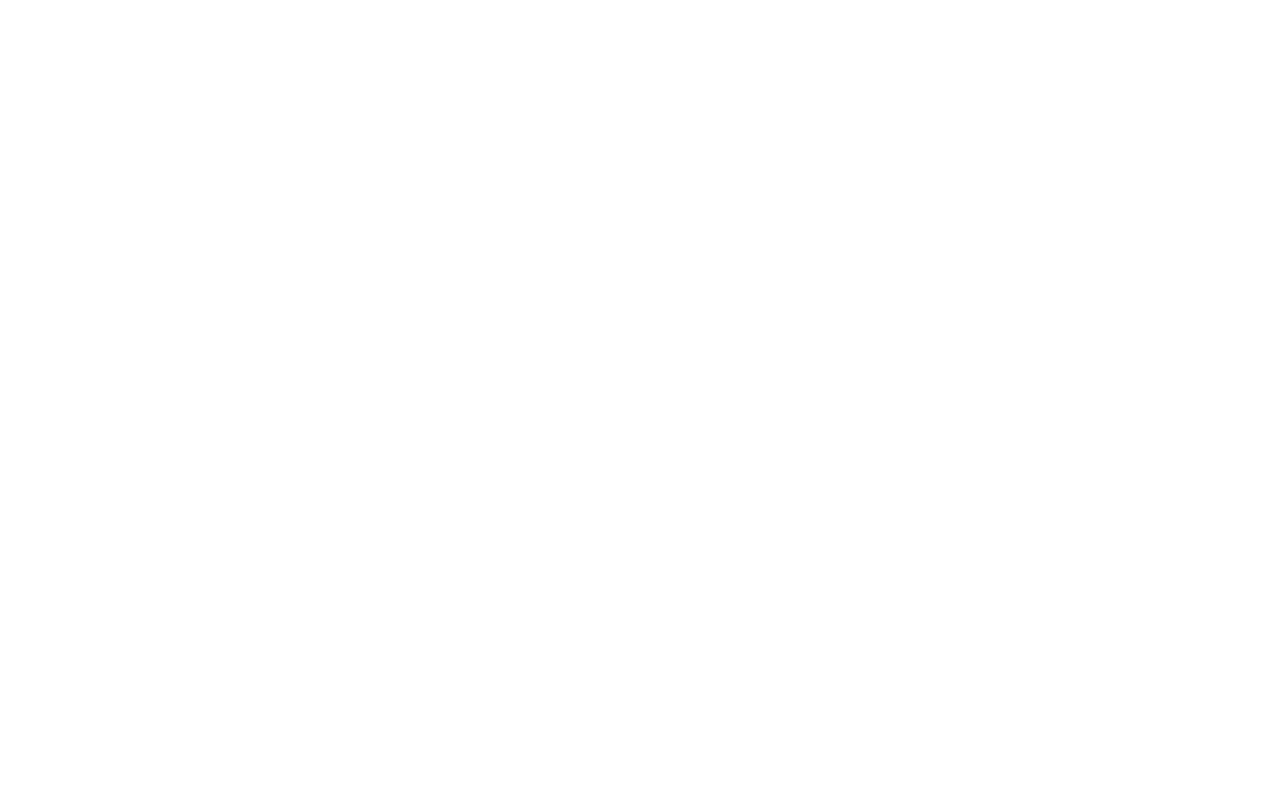
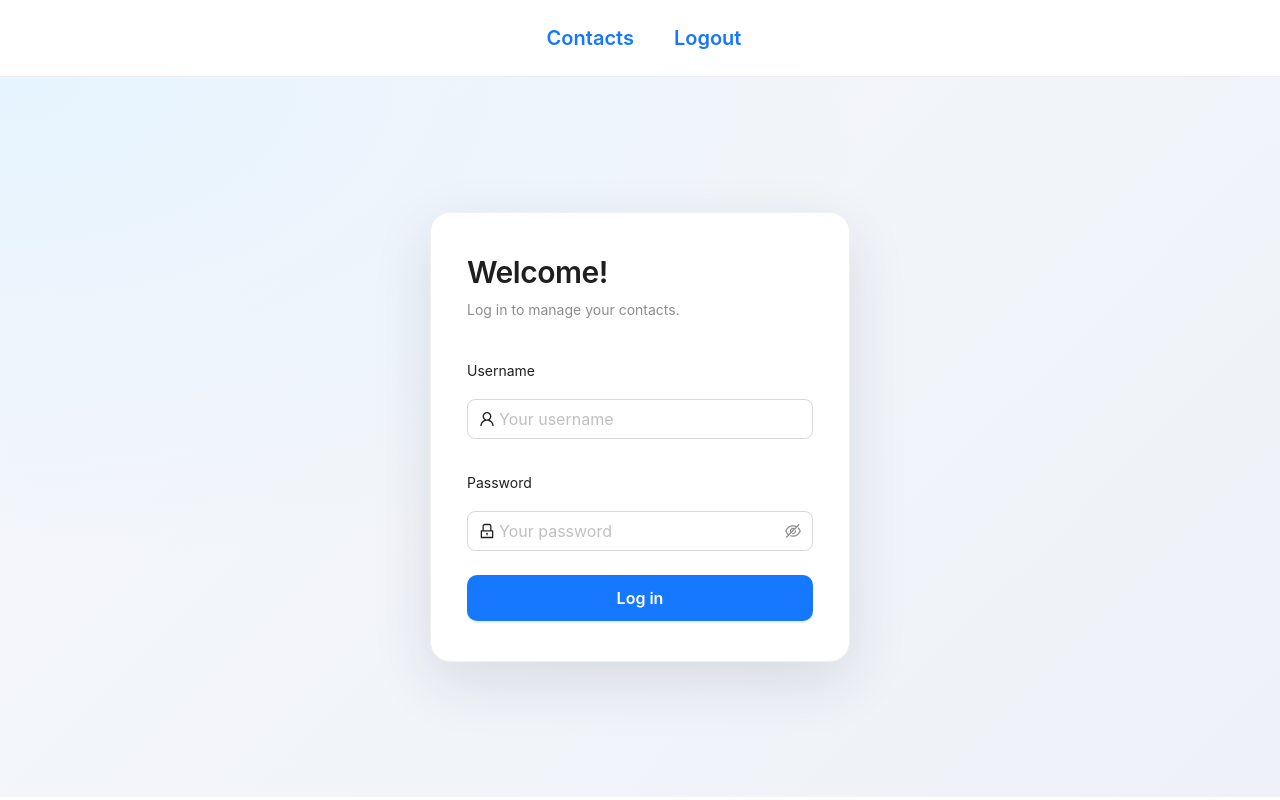
Before and after one commit to jpapric/ContactApp, a React (Vite) app: page /login in a window 1280 px wide. Before the commit this address had no page. Built offline with nearby package versions, Linux system fonts and the light colour scheme; sample sign-in values are in the browser's storage.

Commit message:
add readme, header and pageNotFound

```diff
--- a/src/app/App.jsx
+++ b/src/app/App.jsx
@@ -3,25 +3,40 @@ import { StrictMode } from "react";
 import { BrowserRouter } from "react-router-dom";
 import { Routes, Route } from "react-router-dom";
 import { AuthProvider } from "../features/auth/AuthProvider";
+import { App as AntdApp } from "antd";
 import LoginPage from "../features/auth/components/LoginPage";
 import ProtectedRoute from "./ProtectedRoute";
-import NewContactPage from "../features/auth/components/NewContactPage";
+import NewContactPage from "../features/contacts/components/NewContactPage";
+import ContactListPage from "../features/contacts/components/ContactListPage";
+import ContactDetailsPage from "../features/contacts/components/ContactDetailsPage";
+import PageNotFound from "../components/PageNotFound";
+import Header from "../components/Header";
 import "../css/index.css";
 
 function App() {
   return (
     <>
       <AuthProvider>
+        <AntdApp>
           <BrowserRouter>
             <StrictMode>
+              <Header />
               <Routes>
                 <Route path="/" element={<LoginPage />} />
                 <Route element={<ProtectedRoute />}>
+                  <Route path="/login" element={<LoginPage />} />
                   <Route path="/contacts/new" element={<NewContactPage />} />
+                  <Route path="/contacts" element={<ContactListPage />} />
+                  <Route
+                    path="/contacts/:contactId"
+                    element={<ContactDetailsPage />}
+                  />
                 </Route>
+                <Route path="*" element={<PageNotFound />} />
               </Routes>
             </StrictMode>
           </BrowserRouter>
+        </AntdApp>
       </AuthProvider>
     </>
   );
--- /dev/null
+++ b/src/components/Header.jsx
@@ -0,0 +1,52 @@
+import { Button, Typography } from "antd";
+import { Link, useNavigate } from "react-router-dom";
+import { useAuth } from "../features/auth/AuthProvider";
+
+export default function Header() {
+  const { user, logout } = useAuth();
+  const navigate = useNavigate();
+
+  const handleLogout = () => {
+    logout();
+    navigate("/", { replace: true });
+  };
+
+  return (
+    <header
+      className="posts-header"
+      style={{
+        display: "flex",
+        alignItems: "center",
+        justifyContent: "center",
+        padding: "12px 24px",
+        borderBottom: "1px solid #eee",
+      }}
+    >
+      {!user && (
+        <Link to="/" style={{ textDecoration: "none", padding: "12px 24px" }}>
+          <Typography.Title level={4} style={{ margin: 0, color: "#1677ff" }}>
+            ContactApp
+          </Typography.Title>
+        </Link>
+      )}
+
+      {user && (
+        <>
+          <Link
+            to="/contacts"
+            style={{ textDecoration: "none", padding: "12px 24px" }}
+          >
+            <Typography.Title level={4} style={{ margin: 0, color: "#1677ff" }}>
+              Contacts
+            </Typography.Title>
+          </Link>
+          <Button type="link" onClick={handleLogout}>
+            <Typography.Title level={4} style={{ margin: 0, color: "#1677ff" }}>
+              Logout
+            </Typography.Title>
+          </Button>
+        </>
+      )}
+    </header>
+  );
+}
--- /dev/null
+++ b/src/components/PageNotFound.jsx
@@ -0,0 +1,25 @@
+import { Button } from "antd";
+import { Link } from "react-router-dom";
+
+export default function PageNotFound() {
+  return (
+    <div
+      style={{
+        display: "flex",
+        flexDirection: "column",
+        justifyContent: "center",
+        alignItems: "center",
+      }}
+    >
+      <h1>Page not found</h1>
+      <Link
+        to="/contacts"
+        style={{ textDecoration: "none", padding: "12px 24px" }}
+      >
+        <Button level={4} style={{ margin: 0, color: "#1677ff" }}>
+          Back to contacts
+        </Button>
+      </Link>
+    </div>
+  );
+}
--- a/src/features/auth/components/LoginPage.jsx
+++ b/src/features/auth/components/LoginPage.jsx
@@ -33,11 +33,10 @@ export default function LoginPage() {
   return (
     <main
       style={{
-        minHeight: "100vh",
+        minHeight: "90vh",
         boxSizing: "border-box",
         display: "grid",
         placeItems: "center",
-        padding: 16,
         background:
           "radial-gradient(ellipse at top left, #e6f4ff 0%, transparent 48%), linear-gradient(135deg, #f5f7fb 0%, #eef2f8 100%)",
       }}
--- /dev/null
+++ b/src/features/contacts/components/ContactDetailsPage.jsx
@@ -0,0 +1,3 @@
+export default function ContactDetails() {
+  return <h1>Contact Details</h1>;
+}
--- /dev/null
+++ b/src/features/contacts/components/ContactListPage.jsx
@@ -0,0 +1,3 @@
+export default function ContactList() {
+  return <h1>Contact List</h1>;
+}
```
Also changed, not shown: src/features/contacts/components/NewContactPage.jsx (renamed from src/features/auth/components/NewContactPage.jsx), 2 other files (tests, documents, lock files or other folders). Lines whose indentation alone changed are shown as unchanged.
